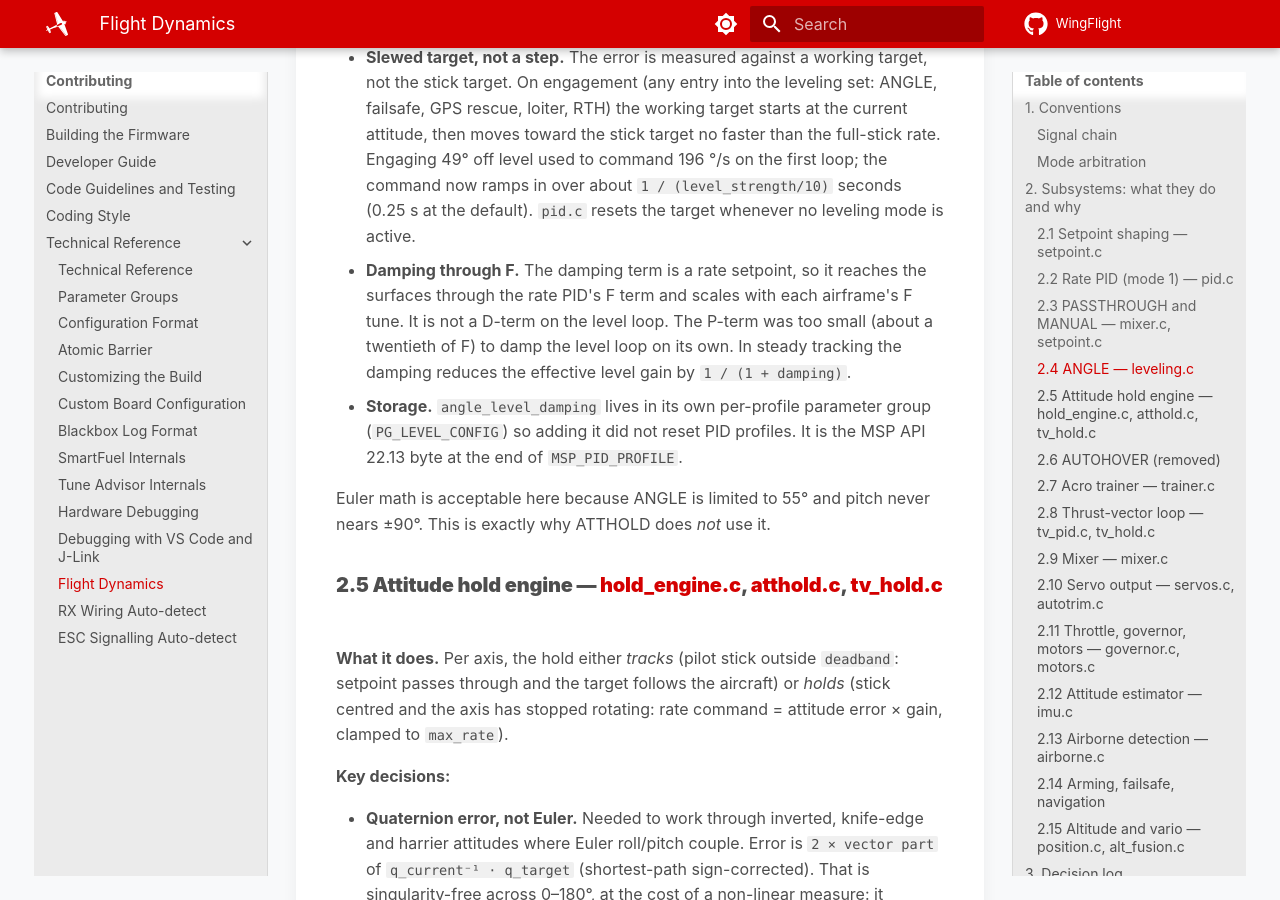
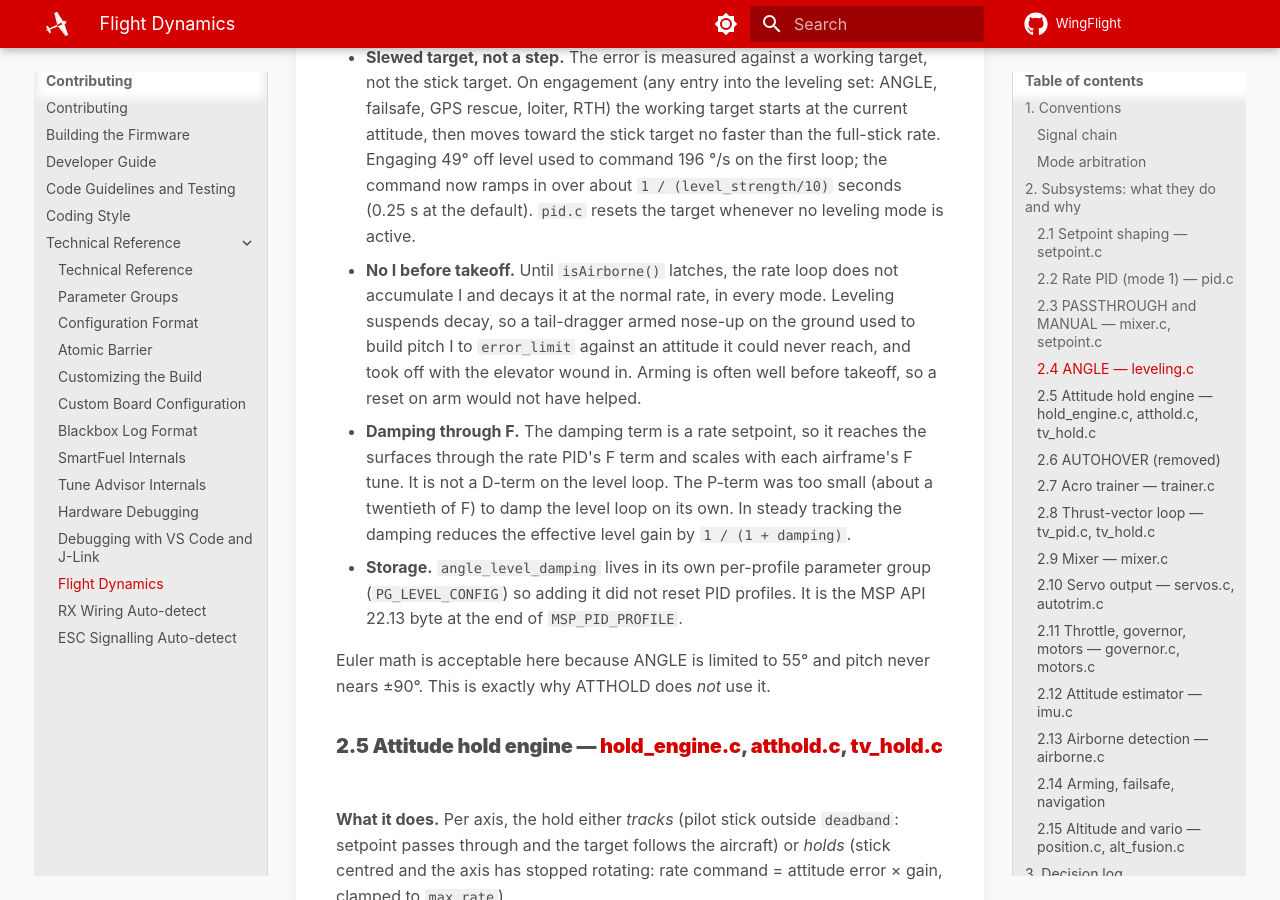
Before and after one commit to WingFlight/wingflight-docs, an MkDocs documentation site: the page built from docs/contributing/tech/flight-dynamics.md, in a window 1280 px wide and 900 px high, scrolled down 6983 px. Built offline with MkDocs 1.6.1 and Material for MkDocs 9.7.7, drawn with Linux system fonts in a browser that asks for light colours; some of the changed text lies outside the part shown.

Commit message:
Flight dynamics: no I build-up before takeoff
Co-Authored-By: Claude Opus 5.5 <noreply@anthropic.com>

```diff
--- a/docs/contributing/tech/flight-dynamics.md
+++ b/docs/contributing/tech/flight-dynamics.md
@@ -126,6 +126,7 @@ Two distinct modes since commit `621dd3712`:
 Euler-angle leveling on roll and pitch only; yaw stays a pass-through so the rudder is never held. Stick target = stick × `level_limit` (default 55°) + GPS-rescue/nav offsets, clamped to the limit. Rate command = error × `level_strength/10` (default 4 °/s per °) − measured rate × `angle_level_damping/100` (default 25%), clamped to the rate profile's full-stick rate for that axis. Below "airborne" the error is scaled to 25% (see **H-4**).
 
 - **Slewed target, not a step.** The error is measured against a working target, not the stick target. On engagement (any entry into the leveling set: ANGLE, failsafe, GPS rescue, loiter, RTH) the working target starts at the current attitude, then moves toward the stick target no faster than the full-stick rate. Engaging 49° off level used to command 196 °/s on the first loop; the command now ramps in over about `1 / (level_strength/10)` seconds (0.25 s at the default). `pid.c` resets the target whenever no leveling mode is active.
+- **No I before takeoff.** Until `isAirborne()` latches, the rate loop does not accumulate I and decays it at the normal rate, in every mode. Leveling suspends decay, so a tail-dragger armed nose-up on the ground used to build pitch I to `error_limit` against an attitude it could never reach, and took off with the elevator wound in. Arming is often well before takeoff, so a reset on arm would not have helped.
 - **Damping through F.** The damping term is a rate setpoint, so it reaches the surfaces through the rate PID's F term and scales with each airframe's F tune. It is not a D-term on the level loop. The P-term was too small (about a twentieth of F) to damp the level loop on its own. In steady tracking the damping reduces the effective level gain by `1 / (1 + damping)`.
 - **Storage.** `angle_level_damping` lives in its own per-profile parameter group (`PG_LEVEL_CONFIG`) so adding it did not reset PID profiles. It is the MSP API 22.13 byte at the end of `MSP_PID_PROFILE`.
 
@@ -288,6 +289,7 @@ Rationale reconstructed from commit messages. Dates are commit dates.
 | 2026-10-01 | [firmware#181](https://github.com/WingFlight/wingflight-firmware/pull/181) | MANUAL full-stick throw floored at 30%; I not integrated while MANUAL or PASSTHROUGH is active | M-3: the F floor did not cover low rates or `rc_rate` adjustments; I wound up while bypassed and bumped on switching back |
 | 2026-10-07 | [firmware#202](https://github.com/WingFlight/wingflight-firmware/pull/202) | Stepped and auto trim write a saved per-servo trim added at the output, never `mid`; one step per press; bus servos trimmed unless cloned | Trimming `mid` also moved the min/max end stops; the stepped window re-baselined on every save and walked; a tap gave nothing, a hold gave 50 steps/s |
 | 2026-10-17 | [firmware#211](https://github.com/WingFlight/wingflight-firmware/pull/211) | Own TV defaults (P 150, I 15, F 30, error limit 25, decay 0.30 s, hold gain 25); TV axes with no mixer rule output zero; TV hold keeps only the thrust direction when roll has no actuator | Prop-hang logs: I parked the nozzle off centre, F over-drove the hang, torque roll rotated hold corrections from pitch onto yaw |
+| 2026-10-31 | [firmware#234](https://github.com/WingFlight/wingflight-firmware/pull/234) | Hold I accumulation and decay normally until airborne | Tail-dragger in ANGLE wound pitch I to `error_limit` on the ground between arming and takeoff |
 
 ---
 
```
